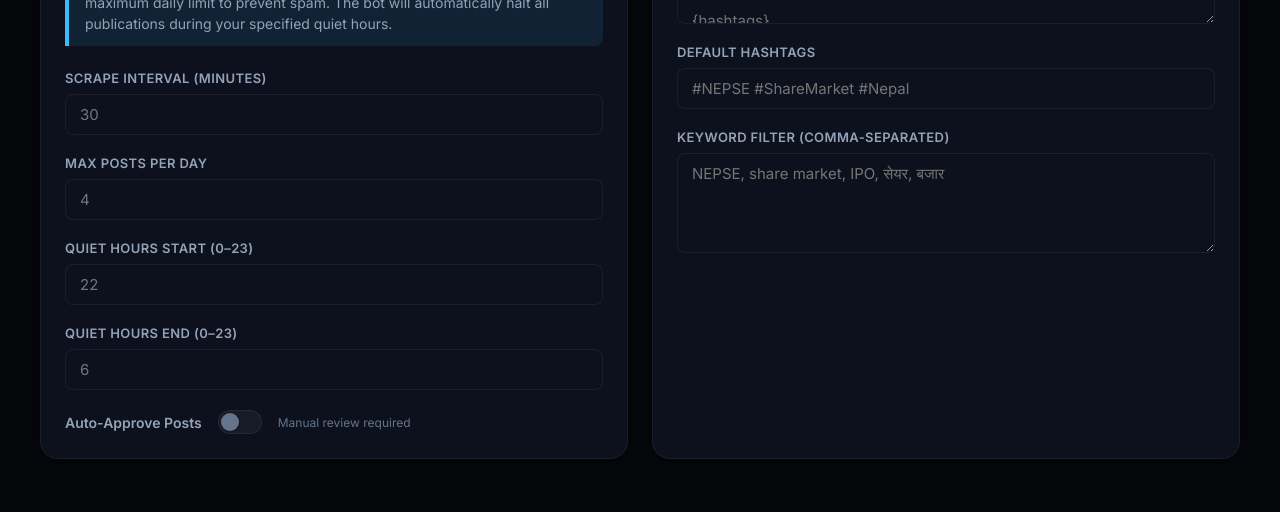
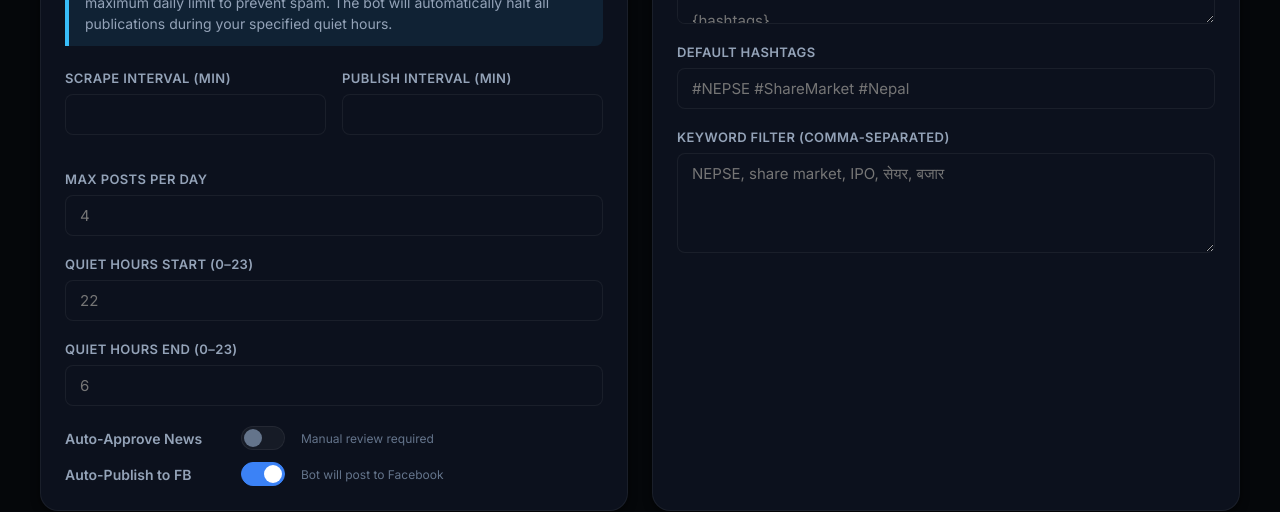
Before and after one commit to Bimalkhimdung/social-bot, a React app in the folder frontend/: page /settings in a window 1280 px wide. Shown: the part 989-1501 px from the top of the page. Built offline with nearby package versions, Linux system fonts and the light colour scheme; no server answers; sample sign-in values are in the browser's storage; the HTML template or start-up script is replaced by a standard one.

Commit message:
added auto post on facebook

```diff
--- a/frontend/src/pages/Settings.jsx
+++ b/frontend/src/pages/Settings.jsx
@@ -21,6 +21,7 @@ const SETTING_FIELDS = [
 export default function Settings() {
   const [values, setValues] = useState({})
   const [autoApprove, setAutoApprove] = useState(false)
+  const [autoPublish, setAutoPublish] = useState(true)
   const [telegramEnabled, setTelegramEnabled] = useState(false)
   const [showToken, setShowToken] = useState(false)
   const [showTgToken, setShowTgToken] = useState(false)
@@ -31,6 +32,7 @@ export default function Settings() {
     const r = await api.get('/settings')
     setValues(r.data)
     setAutoApprove(r.data.auto_approve === 'true')
+    setAutoPublish(r.data.auto_publish !== 'false') // Default true
     setTelegramEnabled(r.data.telegram_enabled === 'true')
   }
 
@@ -42,10 +44,11 @@ export default function Settings() {
       const items = [
         ...Object.entries(values).map(([key, value]) => {
           // Exclude manually handled toggles
-          if (['auto_approve', 'telegram_enabled'].includes(key)) return null
+          if (['auto_approve', 'auto_publish', 'telegram_enabled'].includes(key)) return null
           return { key, value: String(value) }
         }).filter(Boolean),
         { key: 'auto_approve', value: String(autoApprove) },
+        { key: 'auto_publish', value: String(autoPublish) },
         { key: 'telegram_enabled', value: String(telegramEnabled) },
       ]
       await api.put('/settings', items)
@@ -150,7 +153,18 @@ export default function Settings() {
             <strong>How it works:</strong> The background bot wakes up periodically based on your interval to parse all active sources. Any posts reaching the "Approved" queue will not be published all at once. Instead, the bot will slowly <em>drip-feed</em> them to your Facebook audience one item at a time, strictly respecting your maximum daily limit to prevent spam. The bot will automatically halt all publications during your specified quiet hours.
           </div>
 
-          {['scrape_interval_minutes','max_posts_per_day','quiet_hours_start','quiet_hours_end'].map(key => {
+          <div style={{ display: 'grid', gridTemplateColumns: '1fr 1fr', gap: 16, marginBottom: 16 }}>
+            <div className="form-group">
+              <label className="form-label">Scrape Interval (min)</label>
+              <input className="form-input" type="number" value={values['scrape_interval_minutes'] || ''} onChange={e => setValues(v => ({ ...v, scrape_interval_minutes: e.target.value }))} />
+            </div>
+            <div className="form-group">
+              <label className="form-label">Publish Interval (min)</label>
+              <input className="form-input" type="number" value={values['publish_interval_minutes'] || ''} onChange={e => setValues(v => ({ ...v, publish_interval_minutes: e.target.value }))} />
+            </div>
+          </div>
+
+          {['max_posts_per_day','quiet_hours_start','quiet_hours_end'].map(key => {
             const f = SETTING_FIELDS.find(f => f.key === key)
             return (
               <div className="form-group" key={key}>
@@ -159,17 +173,32 @@ export default function Settings() {
               </div>
             )
           })}
+
+          <div style={{ display: 'flex', flexDirection: 'column', gap: 12, marginTop: 12 }}>
             <div style={{ display: 'flex', alignItems: 'center', gap: 16 }}>
-            <span style={{ fontSize: '0.875rem', color: 'var(--text-secondary)', fontWeight: 600 }}>Auto-Approve Posts</span>
+              <span style={{ fontSize: '0.875rem', color: 'var(--text-secondary)', fontWeight: 600, minWidth: 160 }}>Auto-Approve News</span>
               <label className="toggle">
                 <input type="checkbox" checked={autoApprove} onChange={e => setAutoApprove(e.target.checked)} />
                 <span className="toggle-slider" />
               </label>
               <span style={{ fontSize: '0.75rem', color: 'var(--text-muted)' }}>
-              {autoApprove ? 'Posts auto-publish without review' : 'Manual review required'}
+                {autoApprove ? 'Articles auto-approved' : 'Manual review required'}
+              </span>
+            </div>
+
+            <div style={{ display: 'flex', alignItems: 'center', gap: 16 }}>
+              <span style={{ fontSize: '0.875rem', color: 'var(--text-secondary)', fontWeight: 600, minWidth: 160 }}>Auto-Publish to FB</span>
+              <label className="toggle">
+                <input type="checkbox" checked={autoPublish} onChange={e => setAutoPublish(e.target.checked)} />
+                <span className="toggle-slider" />
+              </label>
+              <span style={{ fontSize: '0.75rem', color: 'var(--text-muted)' }}>
+                {autoPublish ? 'Bot will post to Facebook' : 'Posting is paused'}
               </span>
             </div>
           </div>
+        </div>
+
 
         {/* Caption + Keywords */}
         <div className="card">
```
Also changed, not shown: 2 other files (tests, documents, lock files or other folders). Lines whose indentation alone changed are shown as unchanged.
